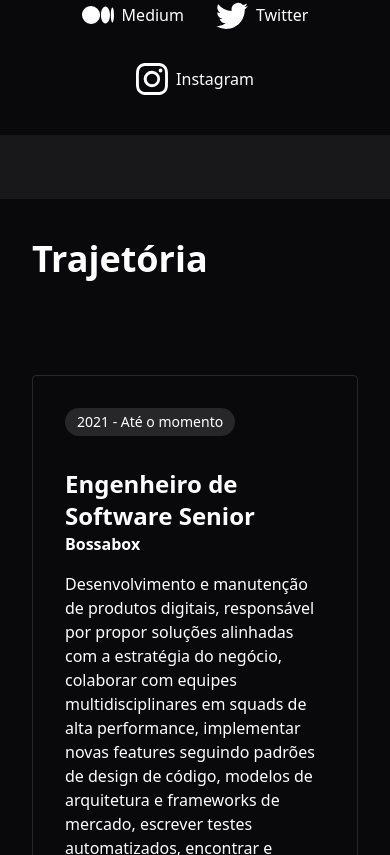
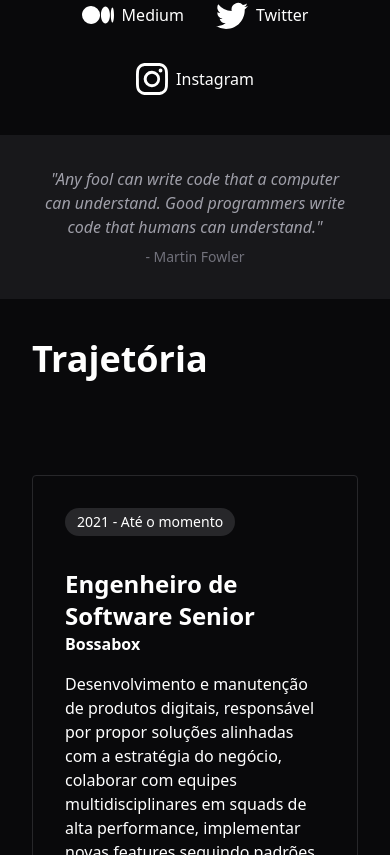
Before and after one commit to danjsillva/danjsillva.github.io, a React (Vite) app: page / in a window 390 px wide. Shown: the part 1049-1904 px from the top of the page. Built offline with nearby package versions, Linux system fonts and the light colour scheme.

Commit message:
fix: fixed mobile spacing

```diff
--- a/src/App.tsx
+++ b/src/App.tsx
@@ -3,6 +3,7 @@ import Contents from "./components/contents";
 import Footer from "./components/footer";
 import Header from "./components/header";
 import Hero from "./components/hero";
+import Highlight from "./components/highlight";
 import Timeline from "./components/timeline";
 
 function App() {
@@ -12,13 +13,13 @@ function App() {
 
       <Hero />
 
-      <section className="flex flex-col items-center bg-zinc-900 w-full py-8">
-        <p className="font- text-center px-10"></p>
-      </section>
+      <Highlight />
 
       <Timeline />
 
       <Contents />
+
+      <Highlight />
 
       <Contact />
 
--- /dev/null
+++ b/src/components/highlight.tsx
@@ -0,0 +1,12 @@
+function Highlight() {
+  return (
+    <section className="flex flex-col items-center bg-zinc-900 w-full py-8">
+      <p className="text-center px-10 text-zinc-400 italic">
+        "Any fool can write code that a computer can understand. Good programmers write code that humans can understand."
+      </p>
+      <p className="text-center text-zinc-500 text-sm mt-2">- Martin Fowler</p>
+    </section>
+  );
+}
+
+export default Highlight;
```
